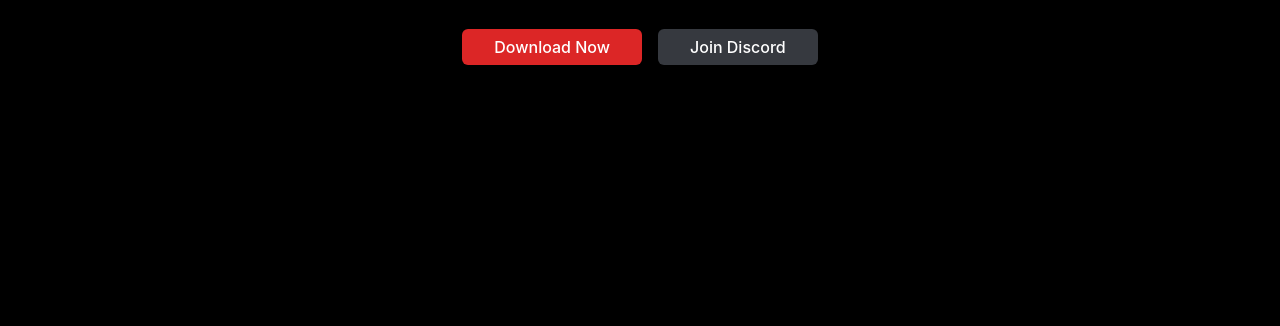
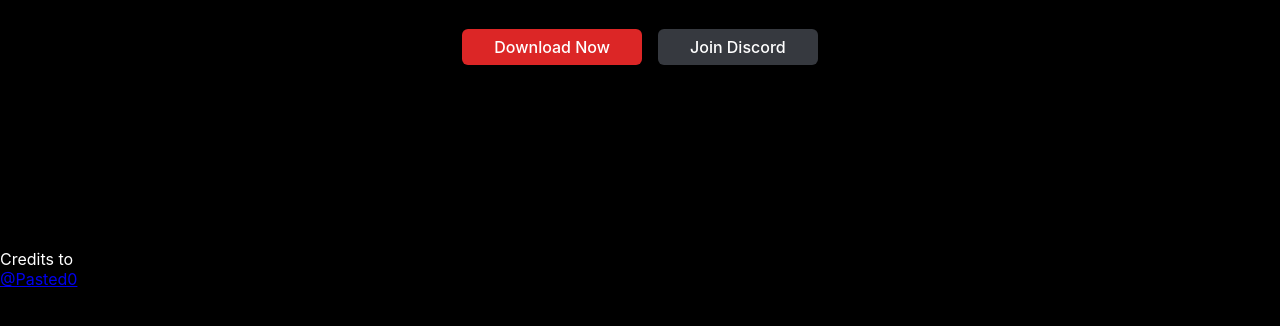
Before and after one commit to Baoconroaster/CLDevs-, a plain HTML site: page index.html in a window 1280 px wide. Shown: the part 452-778 px from the top of the page. Drawn offline with Linux system fonts and the light colour scheme.

Commit message:
Update index.html

```diff
--- a/index.html
+++ b/index.html
@@ -44,6 +44,14 @@
                 </a>
             </div>
         </main>
+
+        <!-- Credit Section -->
+        <section class="credit-section">
+            <p>Credits to</p>
+            <a href="https://github.com/pasted0" target="_blank" rel="noopener noreferrer" class="credit-button">
+                @Pasted0
+            </a>
+        </section>
     </div>
     <script src="script.js"></script>
 </body>
```
